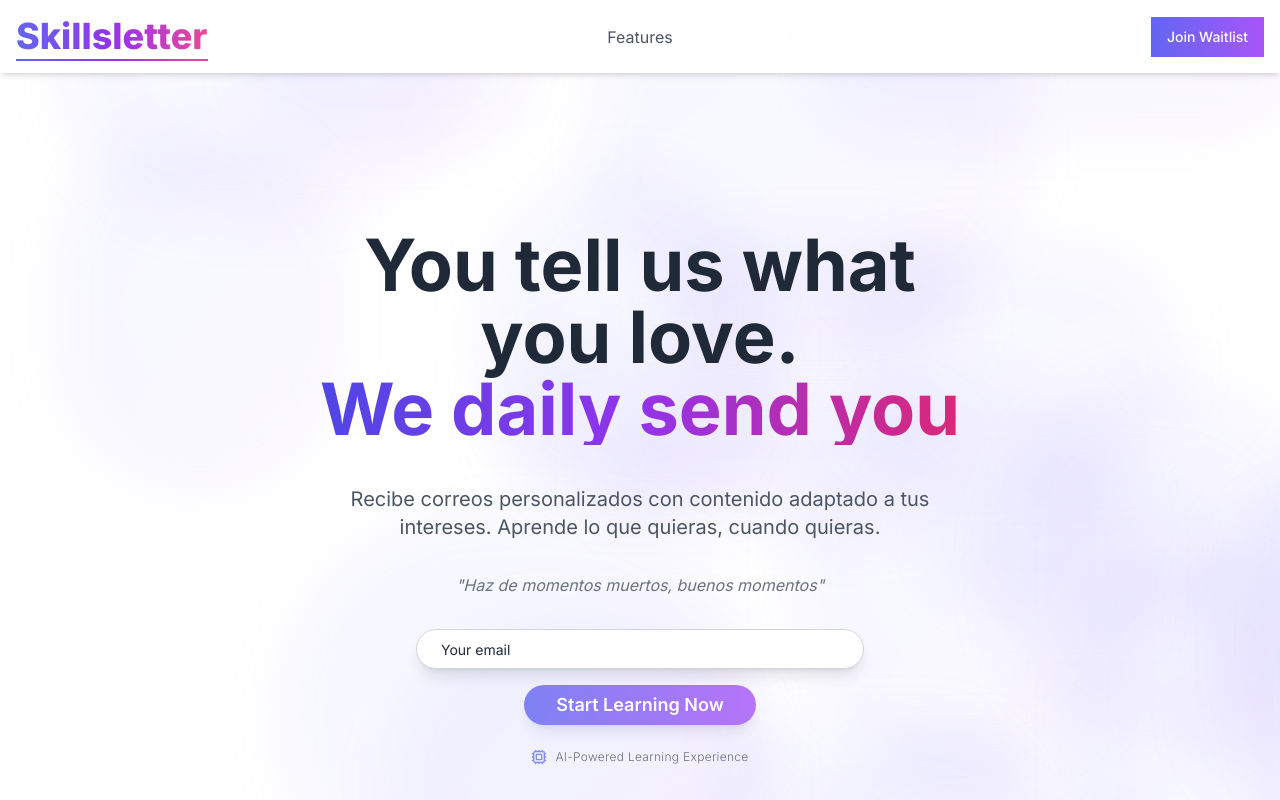
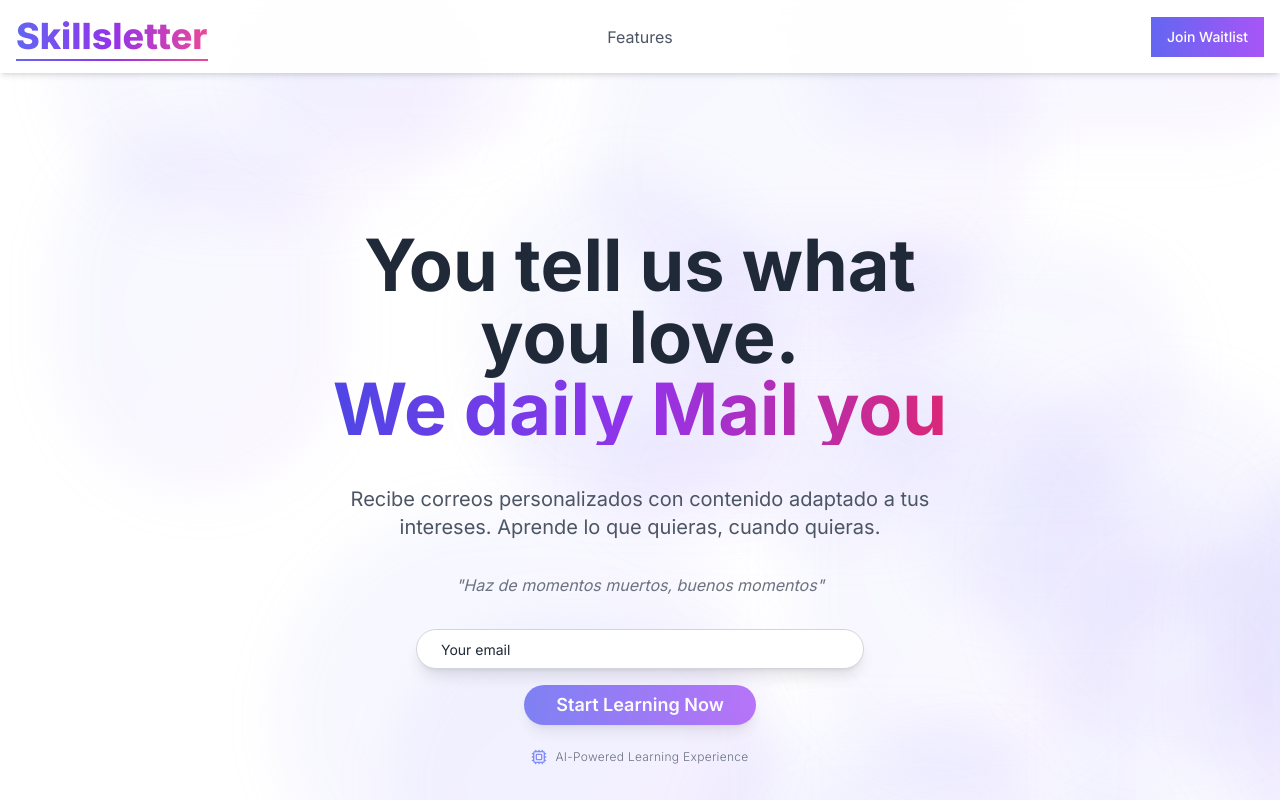
Before and after one commit to Ferrajju/skillvoo-landing, a Next.js app: page / in a window 1280 px wide. Shown: the top 800 px of the page. Built offline with nearby package versions, Linux system fonts and the light colour scheme.

Commit message:
Update page.tsx

```diff
--- a/app/page.tsx
+++ b/app/page.tsx
@@ -222,7 +222,7 @@
                     animate={{ y: 0 }}
                     transition={{ duration: 0.5, delay: 0.4 }}
                   >
-                    We daily send you
+                    We daily Mail you
                   </motion.span>
                 </span>
               </h1>
```
